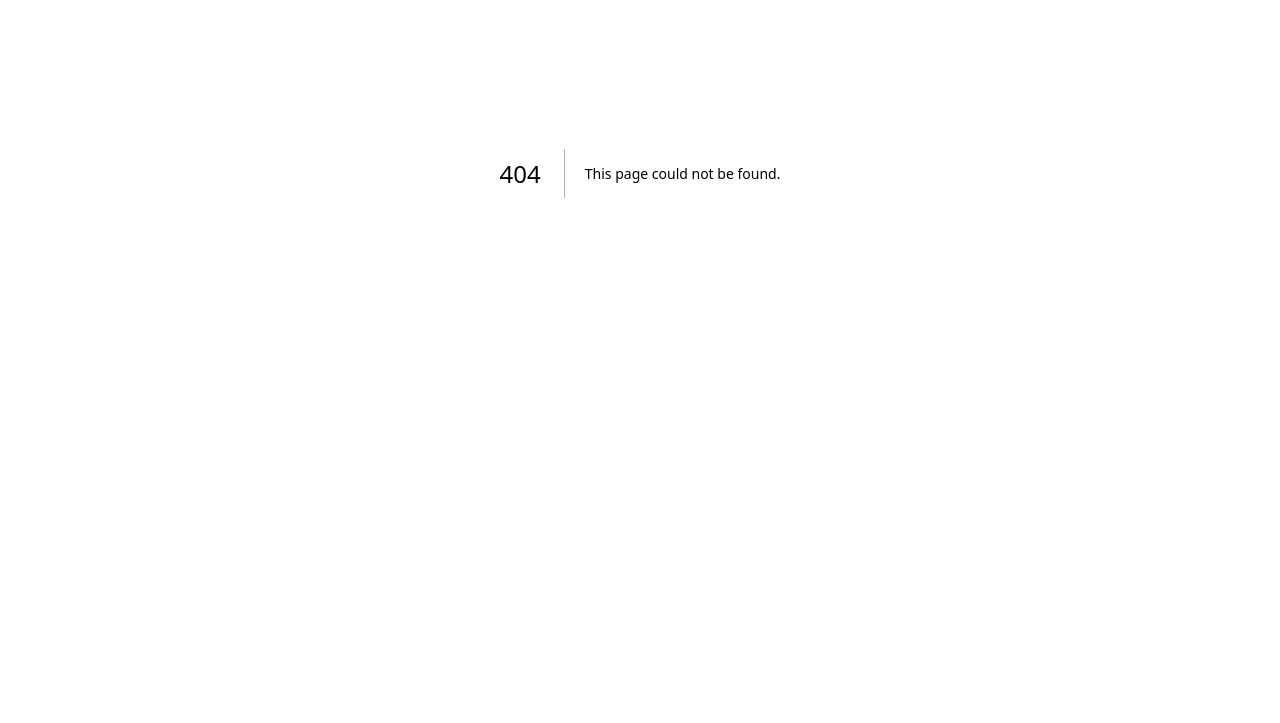
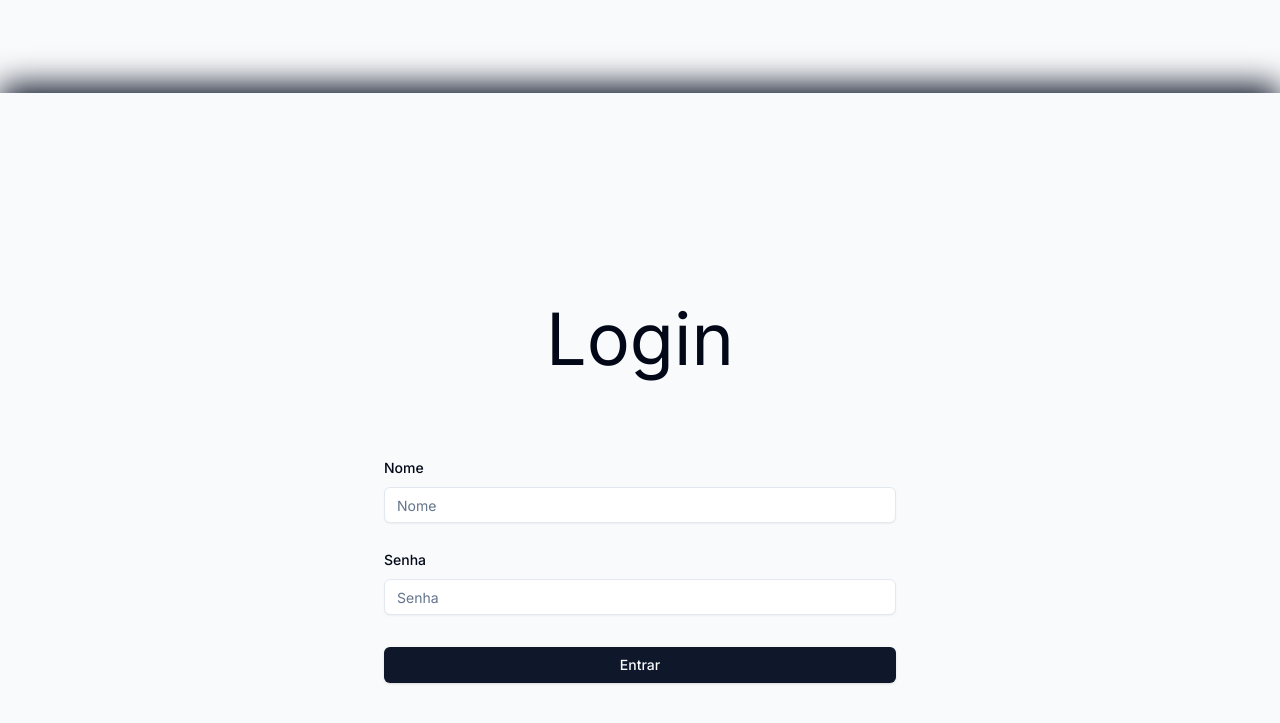
Before and after one commit to Edmar-Chiullo/control-master, a Next.js app: page /pages/home/cadastro/users in a window 1280 px wide. Before the commit this address had no page. Shown: the part 227-950 px from the top of the page. Before the commit the page ends 800 px from the top, so only its background shows below. Built offline with nearby package versions, Linux system fonts and the light colour scheme.

Commit message:
Add alert

```diff
--- a/src/app/page.tsx
+++ b/src/app/page.tsx
@@ -1,8 +1,8 @@
 "use client"
 
-import AppAuth from '../controler/authApp'
 import { useStackLabelContext } from "@/app/context/userContext"
 import queryUser from '@/controler/sqlite-controler/query-user';
+import Link from 'next/link';
 import { Button } from "@/components/ui/button"
 import { Form, FormControl, FormDescription, FormField, FormItem, FormLabel, FormMessage } from "@/components/ui/form"
 import { Input } from "@/components/ui/input"
@@ -38,7 +38,6 @@ export default function Login() {
   const showAlert = () => {
     setTimeout(() => {
       setAlertMessage(false)
-      console.log('Alert')
     }, 2000);
 
   }
@@ -47,12 +46,12 @@ export default function Login() {
     //createUser(values)
     queryUser(values).then(user => {
       if (user) { //user é um valor boleano.
-        console.log(user + 'Usuario encontrado.')
         const stack = stackLabel.operadorName = values.login
+        alert(user)
         setStackLabel(stackLabel)
         router.push('/pages/home')
       } else {
-        console.log(user + 'Usuario não encontrado.')
+        alert(user)
         setAlertMessage(true)
         showAlert()
       }
@@ -94,13 +93,13 @@ export default function Login() {
                 <FormControl>
                   <Input type='password' placeholder="Senha" className="senha" {...field} />
                 </FormControl>
-                <FormDescription>
-                </FormDescription>
+                <FormDescription></FormDescription>
                 <FormMessage />
               </FormItem>
             )}
           />
           <Button type="submit" className="w-full">Entrar</Button>
+          <Link href={'/pages/home/cadastro/users'}><span>Cadastre-se.</span></Link>
         </form>
         { alertMessage &&
           <Alert className='w-96'>
--- /dev/null
+++ b/src/app/pages/home/cadastro/layout.tsx
@@ -0,0 +1,20 @@
+import type { Metadata } from "next";
+import { Inter } from "next/font/google";
+const inter = Inter({ subsets: ["latin"] });
+
+export const metadata: Metadata = {
+  title: "Controle Masters",
+  description: "Gera um controle de etiquetas masters",
+};
+
+export default function RootLayout({
+  children,
+}: Readonly<{
+  children: React.ReactNode;
+}>) {
+  return (
+      <div className='bg-bgWhiteColor'>
+          {children}
+      </div>
+  );
+}
--- /dev/null
+++ b/src/app/pages/home/cadastro/users/page.tsx
@@ -0,0 +1,92 @@
+'use client'
+import { Form, FormControl, FormDescription, FormField, FormItem, FormLabel, FormMessage } from "@/components/ui/form"
+import { Input } from "@/components/ui/input"
+import { Button } from "@/components/ui/button"
+import { useForm } from "react-hook-form"
+import { useRouter } from "next/navigation"
+import { zodResolver } from "@hookform/resolvers/zod"
+import { z } from "zod"
+
+
+export default function RegisterUser() {
+
+    const router = useRouter()
+
+    const formSchema = z.object({
+        nome: z.string().min(2, {
+          message: "É nescessario inserir o nome",
+        }),
+        senha: z.string().min(2, {
+        }),
+        senhaConfirm: z.string().min(2, {
+            message: "É nescessario que as senhas sejam iguais.",
+          }),
+        })
+
+
+    const form = useForm<z.infer<typeof formSchema>>({
+        resolver: zodResolver(formSchema),
+        defaultValues: {
+        nome: "",
+        senha: "",
+        senhaConfirm: ""
+        },
+    })
+
+    const showAlert = () => {
+        setTimeout(() => {
+        console.log('Alert')
+        }, 2000);
+
+    }
+
+    function onSubmit(values: z.infer<typeof formSchema>) {
+        form.reset({
+        nome: '',
+        senha: '',
+        senhaConfirm: ""
+        })
+
+    }
+
+
+    return (
+        <div className="flex flex-col items-center justify-center w-full h-[100vh] space-y-20">
+      <h1 className="lg:text-7xl md:text-5x1 sm:text-4xl">Login</h1>
+      <Form {...form}>
+        <form onSubmit={form.handleSubmit(onSubmit)} className="space-y-6 lg:w-[40%] md:w-[50%] smLight:w-[90%]">
+          <FormField
+            control={form.control}
+            name="nome"
+            render={({ field }) => (
+              <FormItem>
+                <FormLabel>Nome</FormLabel>
+                <FormControl>
+                  <Input placeholder="Nome" className="nome" {...field} />
+                </FormControl>
+                <FormDescription>
+                </FormDescription>
+                <FormMessage />
+              </FormItem>
+            )}
+          />
+          <FormField
+            control={form.control}
+            name="senha"
+            render={({ field }) => (
+              <FormItem>
+                <FormLabel>Senha</FormLabel>
+                <FormControl>
+                  <Input type='password' placeholder="Senha" className="senha" {...field} />
+                </FormControl>
+                <FormDescription></FormDescription>
+                <FormMessage />
+              </FormItem>
+            )}
+          />
+          <Button type="submit" className="w-full">Entrar</Button>
+        </form>
+      </Form>
+    </div>
+    )
+}
```
